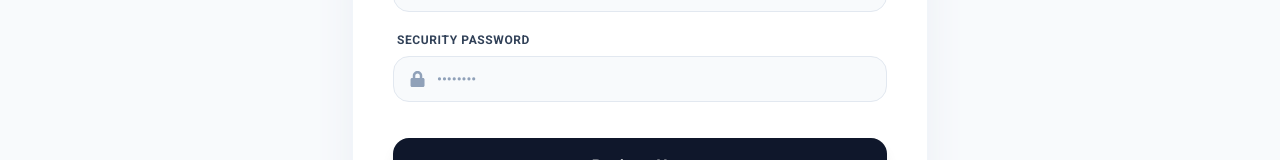
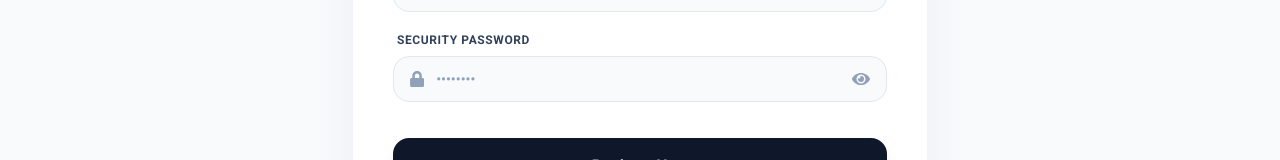
Before and after one commit to mdriyazakondo/book-curriter, a React (Vite) app: page /register in a window 1280 px wide. Shown: the part 480-640 px from the top of the page. Built offline with nearby package versions, Linux system fonts and the light colour scheme; no server answers.

Commit message:
update password show

```diff
--- a/src/auth/Register/Register.jsx
+++ b/src/auth/Register/Register.jsx
@@ -1,4 +1,4 @@
-import { FaUser, FaEnvelope, FaLock } from "react-icons/fa";
+import { FaUser, FaEnvelope, FaLock, FaEye, FaEyeSlash } from "react-icons/fa";
 import { IoIosPhotos } from "react-icons/io";
 import { Link, useLocation, useNavigate } from "react-router";
 import GoogleLogin from "../GoogleLogin/GoogleLogin";
@@ -8,6 +8,7 @@ import { updateProfile } from "firebase/auth";
 import Swal from "sweetalert2";
 import { imageUpload } from "../../utils";
 import useAxiosSecure from "../../hooks/useAxiosSecure";
+import { useState } from "react";
 
 const Register = () => {
   const {
@@ -16,6 +17,8 @@ const Register = () => {
     reset,
     formState: { errors },
   } = useForm();
+
+  const [isShow, setShow] = useState(false);
 
   const { createUserFunc } = useAuth();
   const axiosSecure = useAxiosSecure();
@@ -171,12 +174,14 @@ const Register = () => {
             >
               Security Password
             </label>
+
             <div
               className={`flex items-center bg-slate-50 border ${
                 errors.password ? "border-rose-300" : "border-slate-200"
               } rounded-2xl px-4 py-3 focus-within:ring-2 focus-within:ring-emerald-500/20 focus-within:border-emerald-500 transition-all`}
             >
               <FaLock className="text-slate-400 mr-3" />
+
               <input
                 {...register("password", {
                   required: "Password is required",
@@ -186,12 +191,22 @@ const Register = () => {
                     message: "Include 1 upper, 1 lower, 1 number & 1 symbol",
                   },
                 })}
-                type="password"
+                type={isShow ? "text" : "password"} // isShow state er upor base kore type change hobe
                 id="password"
                 placeholder="••••••••"
                 className="w-full bg-transparent outline-none text-slate-900 placeholder:text-slate-400 text-sm font-medium"
               />
+
+              {/* Toggle Button */}
+              <button
+                type="button" // Form submit hoye jawa rodh korte type="button" dorkar
+                onClick={() => setShow(!isShow)} // setIsShow use kore state toggle kora hocche
+                className="text-slate-400 cursor-pointer hover:text-slate-600 focus:outline-none ml-2"
+              >
+                {isShow ? <FaEyeSlash size={18} /> : <FaEye size={18} />}
+              </button>
             </div>
+
             {errors.password && (
               <p className="text-rose-500 text-[10px] font-bold mt-1 ml-2">
                 {errors.password.message}
```
